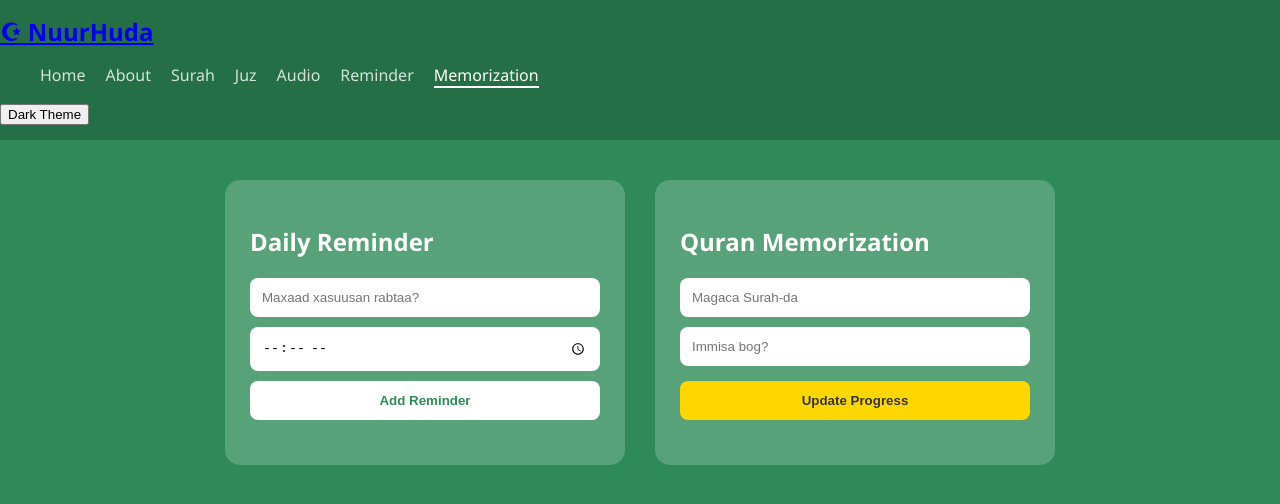
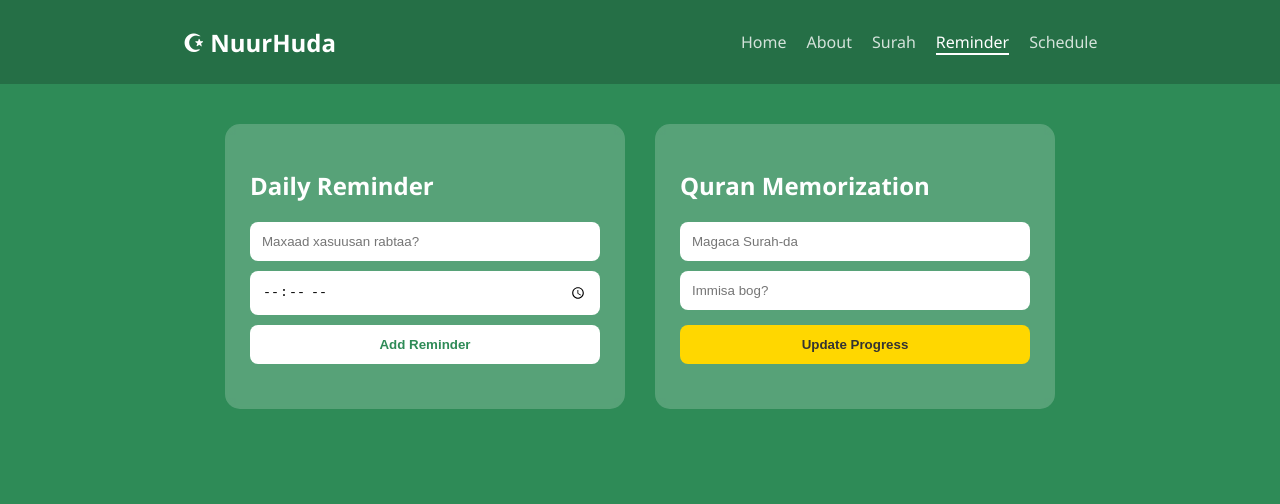
Before and after one commit to rayaanrazia9-coder/NuurHuda_Quran_Web, a website: page reminder.html in a window 1280 px wide. Drawn offline with Linux system fonts and the light colour scheme.

Commit message:
Update reminder.html

```diff
--- a/reminder.html
+++ b/reminder.html
@@ -9,24 +9,18 @@
 <body>
 
 <header>
-  <div class="container nav">
-    <a class="brand" href="index.html">
-      <span class="brand-logo">☪</span>
-      <span class="brand-name">NuurHuda</span>
-    </a>
-    <nav>
-      <ul>
-        <li><a href="index.html">Home</a></li>
-        <li><a href="about.html">About</a></li>
-        <li><a href="surah.html">Surah</a></li>
-        <li><a href="juz.html">Juz</a></li>
-        <li><a href="audio.html">Audio</a></li>
-        <li><a href="reminder.html">Reminder</a></li>
-        <li><a href="memorization.html" class="active">Memorization</a></li>
-      </ul>
-    </nav>
-    <button id="themeBtn" class="theme-toggle" onclick="toggleTheme()">Dark Theme</button>
-  </div>
+    <div class="nav-container">
+        <div class="brand">☪ NuurHuda</div>
+        <nav>
+            <ul>
+                <li><a href="#">Home</a></li>
+                <li><a href="#">About</a></li>
+                <li><a href="#">Surah</a></li>
+                <li><a href="#" class="active">Reminder</a></li>
+                <li><a href="#">Schedule</a></li>
+            </ul>
+        </nav>
+    </div>
 </header>
 
 <audio id="notifSound" src="https://www.soundjay.com/buttons/sounds/beep-07a.mp3" preload="auto"></audio>
```
